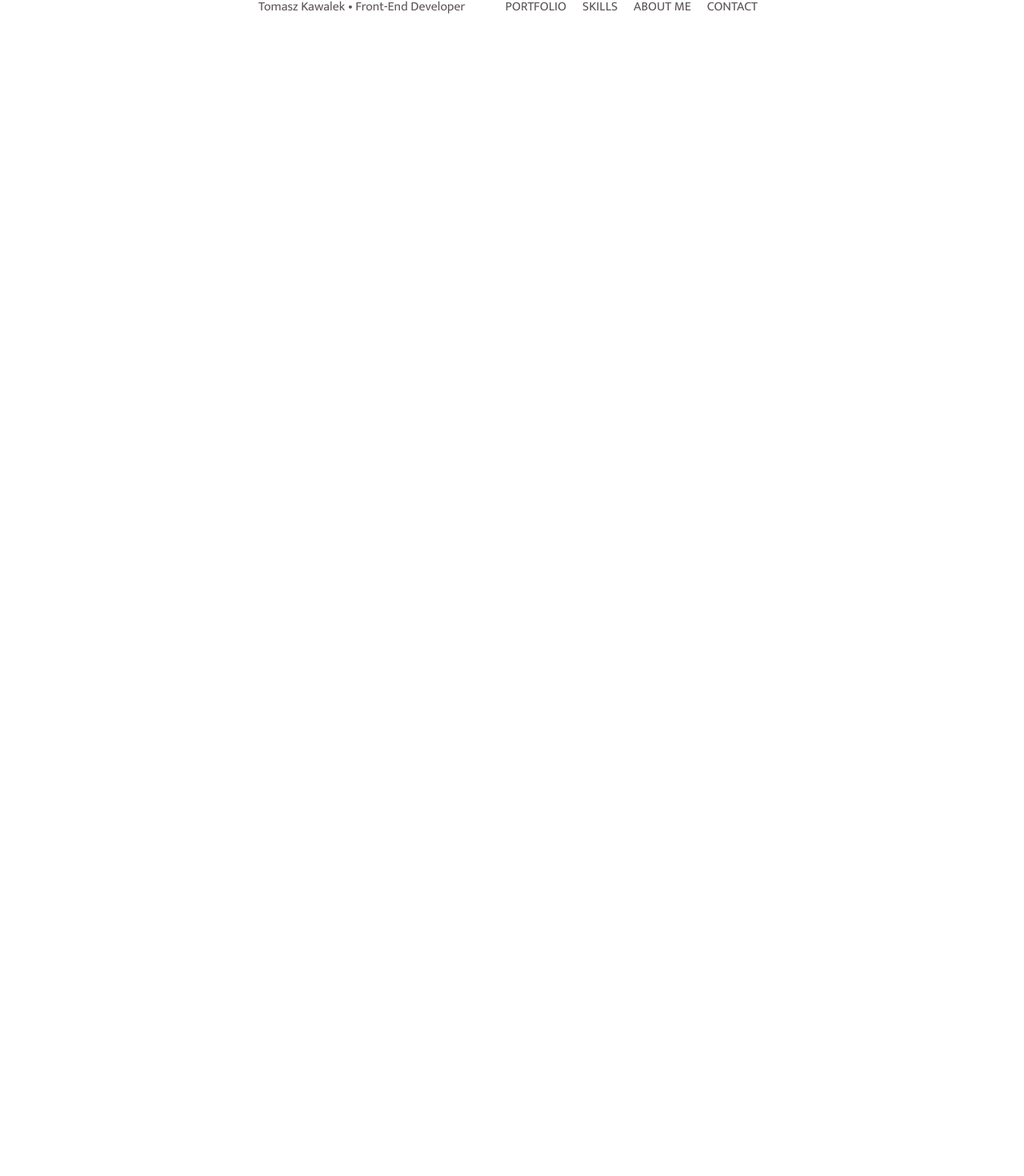
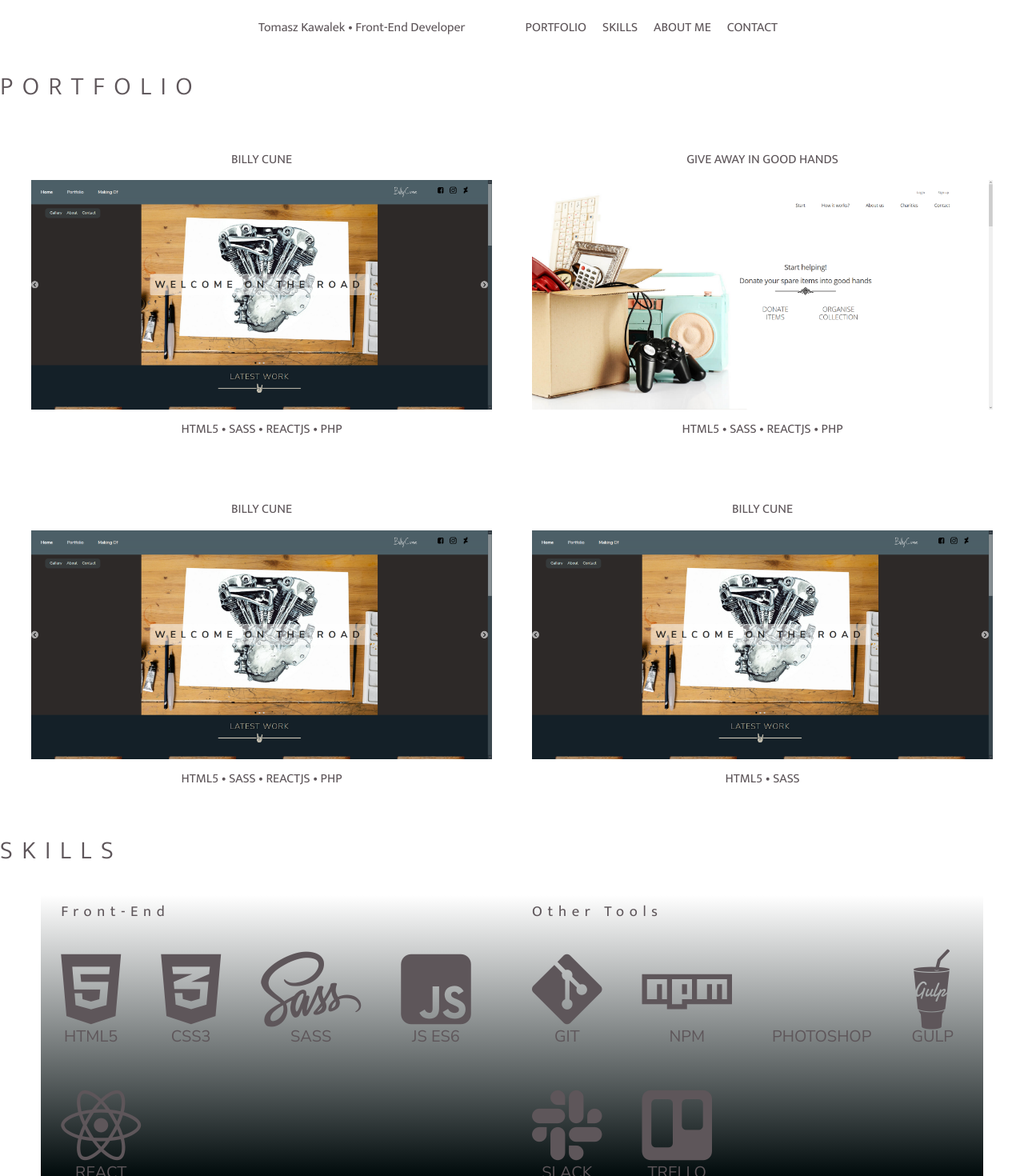
Before and after one commit to tomi09pl/portfolio, a React (Create React App) app: page / in a window 1280 px wide. Shown: the top 1470 px of the page at 80% size. Built offline with nearby package versions, Linux system fonts and the light colour scheme.

Commit message:
portfolio and skills components

```diff
--- a/public/index.html
+++ b/public/index.html
@@ -1,6 +1,7 @@
 <!DOCTYPE html>
 <html lang="en">
   <head>
+    <script src="https://kit.fontawesome.com/35ae6ab2cb.js" crossorigin="anonymous"></script>
     <meta charset="utf-8" />
     <link rel="icon" href="%PUBLIC_URL%/favicon.ico" />
     <meta name="viewport" content="width=device-width, initial-scale=1" />
--- a/src/App.js
+++ b/src/App.js
@@ -1,10 +1,14 @@
 import React from 'react';
 import Header from './components/Header';
+import Portfolio from './components/Portfolio';
+import Skills from './components/Skills';
 
 function App() {
   return (
     <div className="App">
       <Header/>
+      <Portfolio/>
+      <Skills/>
     </div>
   );
 }
--- a/src/components/Header.js
+++ b/src/components/Header.js
@@ -5,21 +5,48 @@ export default class Header extends React.Component {
     constructor(props){
         super(props);
         this.state = {
-            active: false
+            active: false,
+            prevScrollPos: window.pageYOffset,
+            scrolled: false
         }
+    }
+
+    componentDidMount() {
+        window.addEventListener('scroll', this.handleScroll);
+    }
+
+    componentWillUnmount() {
+        window.removeEventListener('scroll', this.handleScroll);
+    }
+
+    handleScroll = () => {
+        const { prevScrollPos } = this.state;
+
+        const currentScrollPos = window.pageYOffset;
+        const scrolled = prevScrollPos < currentScrollPos;
+
+        this.setState({
+            prevScrollPos: currentScrollPos,
+            scrolled
+        })
     }
 
     toggleClass = () => {
         const currentState = this.state.active;
         this.setState({
-            active: !currentState
+            active: !currentState,
         })
     }
 
+
     render(){
+
+        const { active, scrolled } = this.state
+
         return(
-            <div>
-                <header>
+            <div className='header-wrapper'>
+                {/* <header className={scrolled ? 'scrolled' : ''}> */}
+                <header className='scrolled'>
                     <div className='logo'>
                         <span>tomasz kawalek</span>
                         <span> • </span>
@@ -27,14 +54,14 @@ export default class Header extends React.Component {
                     </div>
 
                     <nav className='main-nav'>
-                        <ul className= {this.state.active ? 'main-nav-list nav-active' : 'main-nav-list'}>
+                        <ul className= {active ? 'main-nav-list nav-active' : 'main-nav-list'}>
                             <li>portfolio</li>
                             <li>skills</li>
                             <li>about me</li>
                             <li>contact</li>
                         </ul>
 
-                        <div className={this.state.active? 'burger burger-clicked' : 'burger'} onClick={this.toggleClass}>
+                        <div className={active? 'burger burger-clicked' : 'burger'} onClick={this.toggleClass}>
                             <span></span>
                             <span></span>
                             <span></span>
--- /dev/null
+++ b/src/components/Portfolio.js
@@ -0,0 +1,64 @@
+import React from 'react';
+import PortfolioBox from './PortfolioBox';
+import billycune from '../assets/billycune.png';
+import giveaway from '../assets/giveaway.png';
+
+const projects = [
+    {
+        name: 'Billy Cune',
+        tech: ['HTML5', 'SASS', 'ReactJS', 'PHP'],
+        image: billycune,
+        demo: 'https://www.billycune.com',
+        code: 'https://github.com'
+    },
+    {
+        name: 'Give Away in Good Hands',
+        tech: ['HTML5', 'SASS', 'ReactJS', 'PHP'],
+        image: giveaway,
+        demo: 'https://tomi09pl.github.io/give_away/#/',
+        code: 'https://github.com/tomi09pl/give_away'
+    },
+    {
+        name: 'Billy Cune',
+        tech: ['HTML5', 'SASS', 'ReactJS', 'PHP'],
+        image: billycune,
+        demo: 'https:\\www.billycune.com',
+        code: 'https:\\github.com'
+    },
+    {
+        name: 'Billy Cune',
+        tech: ['HTML5', 'SASS'],
+        image: billycune,
+        demo: 'https:\\www.billycune.com',
+        code: 'https:\\github.com'
+    },
+]
+
+export default class Portfolio extends React.Component {
+
+    constructor(props){
+        super(props);
+        this.state = {
+
+        }
+    }
+
+
+    render(){
+        return(
+            <div className='portfolio-wrapper'>
+                <h1>portfolio</h1>
+
+                <div className='boxes-wrapper'>
+                    {projects.map((el) => (
+                        <PortfolioBox projectName={el.name} technologies={Array.prototype.join.call(el.tech,' \u2022 ')} image={el.image} demo={el.demo} code={el.code}/>
+                    ))}
+                </div>
+
+            </div>
+        )
+    }
+
+
+
+}
--- /dev/null
+++ b/src/components/PortfolioBox.js
@@ -0,0 +1,37 @@
+import React from 'react';
+
+export default class PortfolioBox extends React.Component {
+
+    constructor(props){
+        super(props);
+        this.state = {
+
+        }
+    }
+
+
+
+    render(){
+
+        const { projectName, image, technologies, demo, code } = this.props;
+
+        return(
+            <div className='portfolio-box'>
+                <p>{projectName}</p>
+
+                <div className='project-img'>
+                    <img src={image} alt={projectName ? projectName : 'Error while loading'}></img>
+                    <div className='project-btns'>
+                        <a href={demo} target='_blank' rel="noopener noreferrer">demo</a>
+                        <a href={code} target='_blank' rel="noopener noreferrer">code</a>
+                    </div>
+                </div>
+
+                <p>{technologies}</p>
+            </div>
+        )
+    }
+
+
+
+}
--- /dev/null
+++ b/src/components/Skills.js
@@ -0,0 +1,45 @@
+import React from 'react';
+
+export default class Skills extends React.Component {
+
+    constructor(props){
+        super(props);
+        this.state = {
+
+        }
+    }
+
+    render() {
+
+        return(
+            <div>
+                <h1>skills</h1>
+                    <div className='skills-wrapper'>
+                        <div className='frontend-wrapper costam'>
+                            <div className='headers'>
+                                <h3>front-end</h3>
+                            </div>
+                            <div className='fontend-icons'>
+                                <i class="fab fa-html5"><div>html5</div></i>
+                                <i class="fab fa-css3-alt"><div>css3</div></i>
+                                <i class="fab fa-sass"><div>sass</div></i>
+                                <i class="fab fa-js-square"><div>js es6</div></i>
+                                <i class="fab fa-react"><div>react</div></i>
+                            </div>
+                        </div>
+                        <div className='others-wrapper costam'>
+                            <h3>other tools</h3>
+                            <div className='others-icons'>
+                                <i class="fab fa-git-alt"><div>git</div></i>
+                                <i class="fab fa-npm"><div>npm</div></i>
+                                <i class="fab fa-adobe"><div>photoshop</div></i>
+                                <i class="fab fa-gulp"><div>gulp</div></i>
+                                <i class="fab fa-slack"><div>slack</div></i>
+                                <i class="fab fa-trello"><div>trello</div></i>
+                            </div>
+                        </div>
+                    </div>
+            </div>
+        )
+    }
+}
--- a/src/scss/_Header.scss
+++ b/src/scss/_Header.scss
@@ -1,17 +1,28 @@
 @import './settings/colors';
+
+.header-wrapper {
+    height: 70px;
+    display: flex;
+    align-items: center;
+}
 
 header {
     display: flex;
     justify-content: center;
+    align-items: center;
+    width: 100%;
+    height: 100%;
+    transition: all 2s ease;
 }
 
 .logo {
     text-transform: capitalize;
+    margin: 15px 25px;
 }
 
 .main-nav {
-    display: flex;
     justify-content: space-around;
+    transition: all 0.4s ease;
 }
 
 .main-nav-list {
@@ -19,7 +30,7 @@ header {
     display: flex;
     margin: 0;
     & li {
-       margin: 0 10px;
+       margin: 15px 10px;
        text-transform: uppercase;
     }
 }
@@ -27,6 +38,7 @@ header {
 .burger {
     display:none;
     cursor: pointer;
+    margin: 15px 0;
 }
 
 .burger {
@@ -46,16 +58,20 @@ header {
 
 @media screen and (max-width: 786px) {
 
-    body {
-        overflow: hidden;
+    // body {
+    //     overflow-x: hidden;
+    // }
+
+    header {
+        justify-content: space-between;
     }
 
     .main-nav-list {
         position: absolute;
         right: 0px;
-        height: 92vh;
-        top: 8vh;
-        background-color: black;
+        height: 100vh;
+        // top: 8vh;
+        background-color: $mobileMenu;
         display: flex;
         flex-direction: column;
         align-items: center;
@@ -63,6 +79,7 @@ header {
         padding: 0;
         transform: translateX(100%);
         transition: transform 0.5s ease-in;
+        box-shadow: rgba(0, 0, 0, 0.2) 0px 4px 8px 0px;
 
         & li {
             margin: 0 25px;
@@ -72,6 +89,7 @@ header {
 
     .burger {
         display: block;
+        margin-right: 45px;
     }
 
 }
@@ -79,6 +97,10 @@ header {
 //
 //classes to toggle
 //
+
+.scrolled {
+    position: fixed;
+}
 
 .nav-active {
     transform: translateX(0%);
--- /dev/null
+++ b/src/scss/_Portfolio.scss
@@ -0,0 +1,16 @@
+
+.boxes-wrapper {
+    display: flex;
+    flex-wrap: wrap;
+    justify-content: center;
+}
+
+
+@media screen and (max-width: 786px) {
+
+    .boxes-wrapper {
+        justify-content: flex-start;
+        margin-left: 25px;
+    }
+
+}
--- /dev/null
+++ b/src/scss/_PortfolioBox.scss
@@ -0,0 +1,73 @@
+@import './settings/colors';
+
+.portfolio-box {
+    display: flex;
+    flex-direction: column;
+    flex: 45% 0;
+    text-align: center;
+    & p {
+        text-transform: uppercase;
+    }
+    max-width: 100vmin;
+    margin: 25px;
+}
+
+.project-img {
+    width: 100%;
+    overflow: hidden;
+    position: relative;
+    & img {
+        cursor: pointer;
+        width: 100%;
+        height: 100%;
+        position: relative;
+    }
+
+    &:after {
+        content: '';
+        position: absolute;
+        top: 0;
+        right: 0;
+        width: 100%;
+        height: 100%;
+        background: #121519;
+        opacity: 0;
+        transition:0.5s;
+        z-index: 1;
+    }
+}
+
+.project-img:hover:after {
+    opacity: 0.5;
+}
+.project-img:hover .project-btns {
+    opacity: 1;
+}
+
+.project-btns {
+    opacity: 0;
+    position: absolute;
+    top: 50%; left: 50%;
+    transform: translate(-50%, -50%);
+    transition: 0.5s;
+    z-index: 2;
+
+    & a {
+        text-decoration: none;
+        background: darken($color: $background, $amount: 25);
+        border: 1px solid transparent;
+        padding: 10px;
+        margin: 0 5px;
+        color: $background;
+        text-transform: uppercase;
+        transition: 0.2s;
+
+        &:hover {
+            // background: darken($color: $background, $amount: 50);
+            // color: darken($color: $background, $amount: 75);
+            background: $background;
+            color: $text;
+            border-radius: 15px;
+        }
+    }
+}
--- /dev/null
+++ b/src/scss/_Skills.scss
@@ -0,0 +1,24 @@
+@import './settings/fonts';
+
+
+.skills-wrapper {
+    display: flex;
+    justify-content: center;
+}
+
+.costam {
+    background: linear-gradient(0deg, rgba(0,10,11,1) 8%, rgba(255,255,255,1)  100%);
+    width: 46vw;
+    margin: 15px 0;
+}
+
+.fab {
+    font-size: 100px;
+    margin: 25px;
+    & div {
+        font-size: 20px;
+        text-transform: uppercase;
+        font-family: $font-alt;
+        text-align: center;
+    }
+}
--- a/src/scss/main.scss
+++ b/src/scss/main.scss
@@ -9,4 +9,17 @@ body {
     height: 2000px;
 }
 
-@import 'Header';
+h1 {
+    font-weight: 200;
+    letter-spacing: 0.355em;
+    text-transform: uppercase;
+}
+
+h3 {
+    font-weight: 400;
+    letter-spacing: 0.355em;
+    text-transform: capitalize;
+    margin: 10px 25px;
+}
+
+@import 'Header', 'Portfolio', 'PortfolioBox', 'Skills';
--- a/src/scss/settings/_colors.scss
+++ b/src/scss/settings/_colors.scss
@@ -2,3 +2,4 @@
 
 $background: #fff;
 $text: #5E565A;
+$mobileMenu: rgba(255,255,255, .3)
```
Also changed, not shown: src/assets/billycune.png (added), src/assets/giveaway.png (added).
